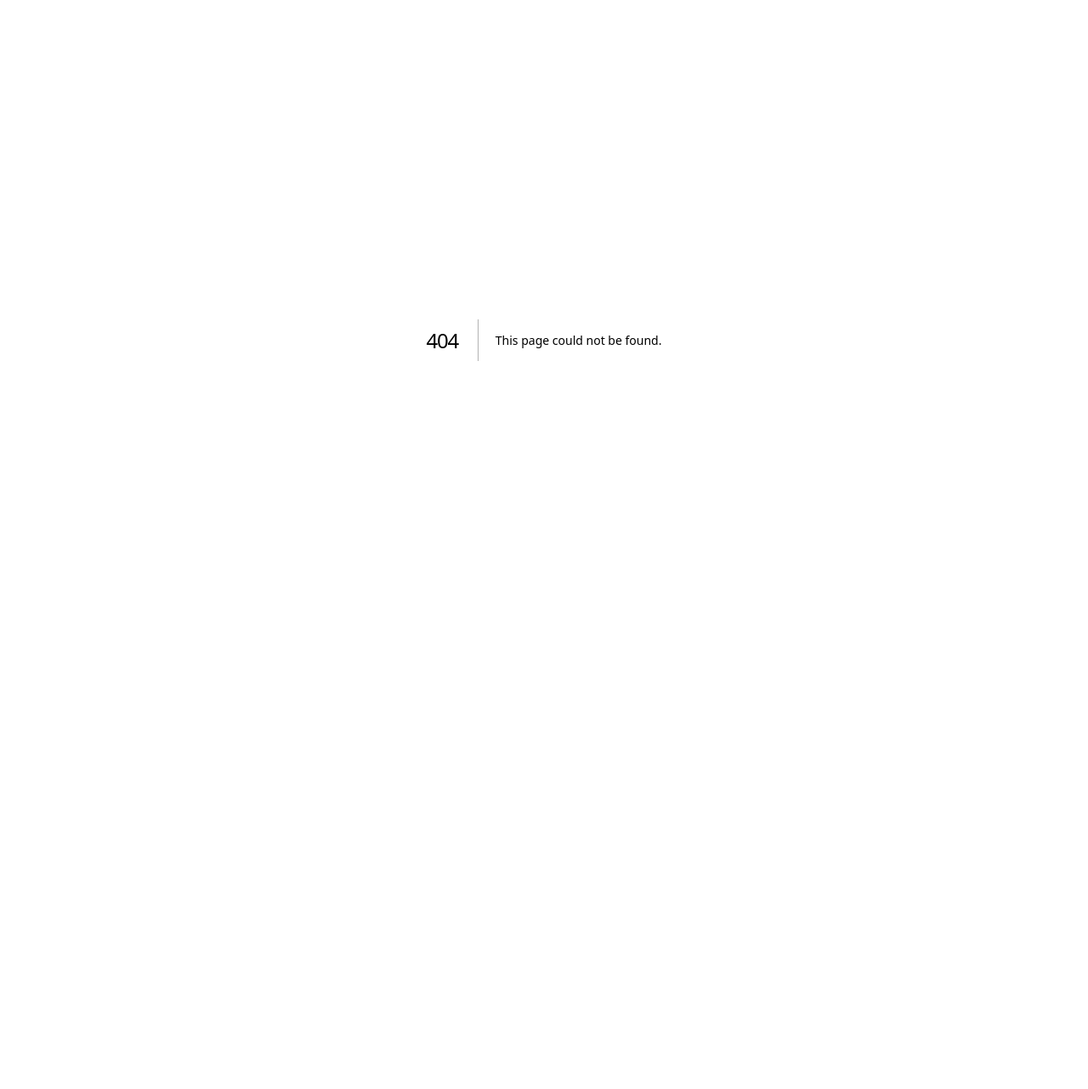
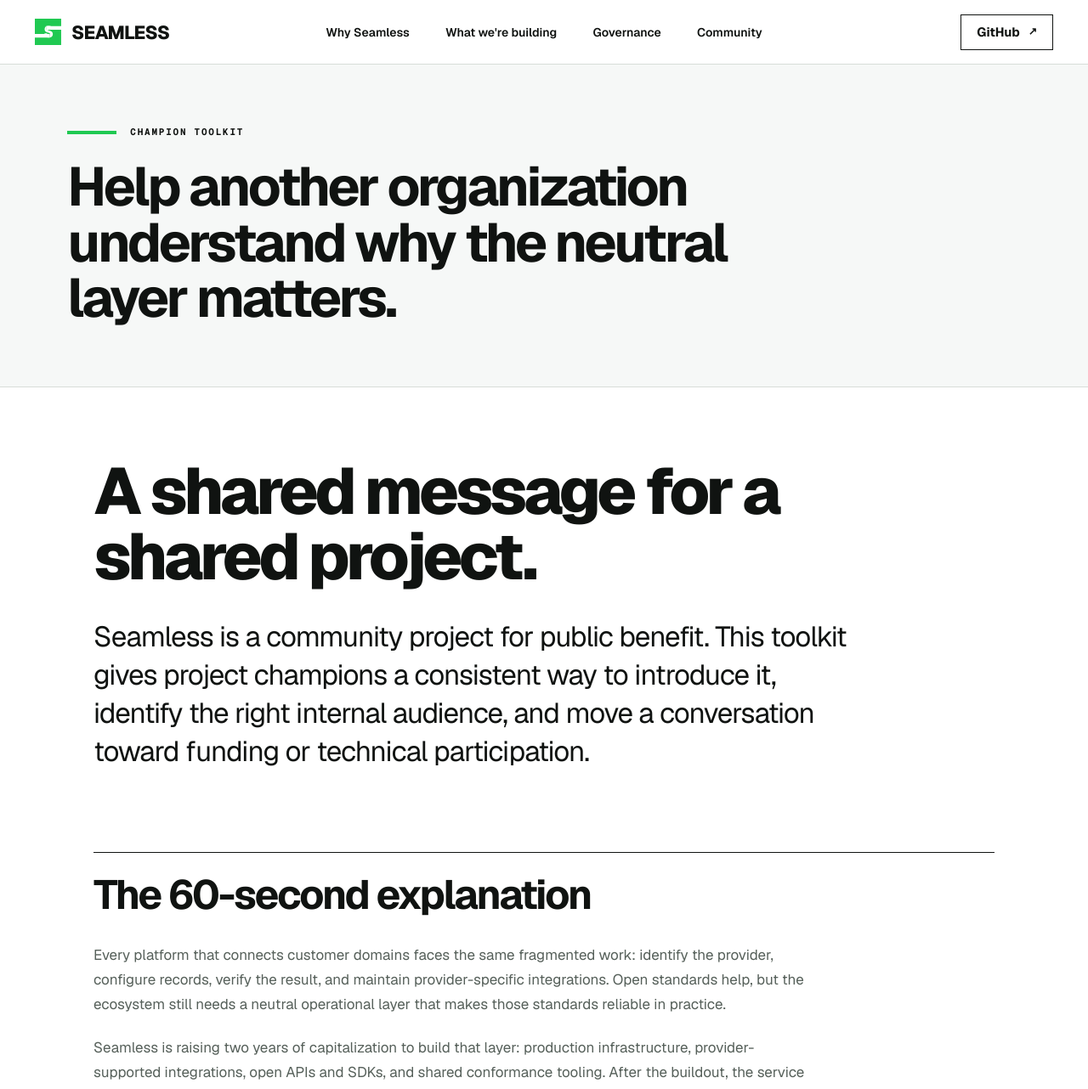
Before and after one commit to seamlessdns/website, a Next.js app: page /sponsors/toolkit in a window 1280 px wide. Before the commit this address had no page. Shown: the top 1282 px of the page at 85% size. Before the commit the page ends 800 px from the top, so only its background shows below. Built offline with nearby package versions, Linux system fonts and the light colour scheme.

Commit message:
Add public champion toolkit

```diff
--- /dev/null
+++ b/app/sponsors/toolkit/page.tsx
@@ -0,0 +1,141 @@
+import type { Metadata } from "next";
+import Link from "next/link";
+import { ExternalArrow, SiteFooter, SiteHeader } from "../../components/site-chrome";
+import styles from "../sponsors.module.css";
+
+export const metadata: Metadata = {
+  alternates: {
+    canonical: "/sponsors/toolkit/",
+  },
+  title: "Champion Toolkit | Seamless",
+  description:
+    "Public talking points and outreach material for people helping build support for Seamless.",
+};
+
+const talkingPoints = [
+  ["The problem", "Open protocols do not operate themselves. Without neutral implementation, organizations still face manual setup, fragmented integrations, and dependency on proprietary connection paths."],
+  ["The project", "Seamless is building production infrastructure, provider-supported integrations, open APIs and SDKs, registries, and shared conformance tooling."],
+  ["The funding model", "Sponsors capitalize a focused two-year buildout. At scale, transparent usage fees are intended to recover the cost of operating the shared service."],
+  ["The market outcome", "Organizations may use Seamless directly or build commercial services on top. The common layer remains neutral while competition happens through experience, support, security, analytics, and orchestration."],
+  ["The governance guarantee", "Funding does not buy protocol influence, technical approval, preferential interoperability, listing, or exclusive access. Technical participation remains open without payment."],
+];
+
+const questions = [
+  ["Is Seamless competing with commercial domain products?", "No. Seamless establishes a neutral infrastructure layer that commercial products can use and extend. It should make entry and differentiation easier, not prohibit commercial services."],
+  ["Why not let every company build its own integrations?", "They can, but the ecosystem repeatedly pays for the same work. Shared implementation, registries, and conformance tooling reduce duplicated engineering and make provider support more dependable."],
+  ["Why sponsor something that will later charge for usage?", "Sponsorship supplies the concentrated capital needed to create the service and reach useful coverage. Later operating fees are intended to sustain the service transparently rather than recover venture-style margins or create lock-in."],
+  ["Does a larger sponsor control the technical roadmap?", "No. Sponsorship supports funding governance and strategic planning, but technical decisions remain part of the open technical community and standards process."],
+  ["Can an organization participate without paying?", "Yes. Engineering, standards work, testing, integrations, adoption, and community participation are separate from paid membership."],
+];
+
+export default function ToolkitPage() {
+  return (
+    <main>
+      <SiteHeader page="sponsors" />
+
+      <section className={styles.hero}>
+        <p className="eyebrow"><span /> Champion toolkit</p>
+        <p>Help another organization understand why the neutral layer matters.</p>
+      </section>
+
+      <article className={styles.document}>
+        <h1>A shared message for a shared project.</h1>
+        <p>
+          Seamless is a community project for public benefit. This toolkit gives project champions a consistent way to introduce it, identify the right internal audience, and move a conversation toward funding or technical participation.
+        </p>
+
+        <h2>The 60-second explanation</h2>
+        <div className={styles.templateBlock}>
+          <p>
+            Every platform that connects customer domains faces the same fragmented work: identify the provider, configure records, verify the result, and maintain provider-specific integrations. Open standards help, but the ecosystem still needs a neutral operational layer that makes those standards reliable in practice.
+          </p>
+          <p>
+            Seamless is raising two years of capitalization to build that layer: production infrastructure, provider-supported integrations, open APIs and SDKs, and shared conformance tooling. After the buildout, the service is intended to operate through transparent, cost-based usage fees.
+          </p>
+          <p>
+            Companies can use Seamless directly or build commercial products on top of it. Sponsorship funds the common foundation; it does not buy protocol influence or exclusive access.
+          </p>
+        </div>
+
+        <h2>Core talking points</h2>
+        <div className={styles.talkingPointList}>
+          {talkingPoints.map(([title, copy], index) => (
+            <div key={title}>
+              <span>{String(index + 1).padStart(2, "0")}</span>
+              <div><strong>{title}</strong><p>{copy}</p></div>
+            </div>
+          ))}
+        </div>
+
+        <h2>Introduction message</h2>
+        <div className={styles.templateBlock}>
+          <p><strong>Subject: A neutral foundation for automated domain connections</strong></p>
+          <p>
+            I’m helping the Seamless community bring together the organizations that benefit from reliable domain automation.
+          </p>
+          <p>
+            Seamless is building a neutral operational layer for connecting domains across service providers, DNS providers, and registrars. The project’s two-year buildout will fund production infrastructure, provider-supported integrations, open developer tools, and shared conformance testing.
+          </p>
+          <p>
+            The goal is not to replace commercial services. It is to create a common foundation that organizations can use directly or build differentiated services on top of—without making the ecosystem dependent on a single proprietary path.
+          </p>
+          <p>
+            I think this intersects with your work on [activation, domains, infrastructure, or ecosystem partnerships]. Would you be open to a short conversation with the project team about the roadmap and ways to participate?
+          </p>
+        </div>
+
+        <h2>Conversation flow</h2>
+        <ol className={styles.playbook}>
+          <li><strong>Start with their value.</strong><span>Connect Seamless to activation, distribution, migration, support cost, security, or platform opportunity.</span></li>
+          <li><strong>Explain the structural problem.</strong><span>Open specifications need neutral implementation and dependable provider access to deliver their full value.</span></li>
+          <li><strong>Describe the two-year outcome.</strong><span>Production service, provider-supported integrations, open tools, conformance, and a sustainable operating model.</span></li>
+          <li><strong>Offer the right path.</strong><span>Paid membership, engineering, integration, testing, adoption, or advocacy.</span></li>
+          <li><strong>Agree on one next step.</strong><span>Identify the internal owner, schedule a technical or sponsorship discussion, or request an introduction.</span></li>
+        </ol>
+
+        <h2>Frequently asked questions</h2>
+        <div className={styles.faqList}>
+          {questions.map(([question, answer]) => (
+            <details key={question}>
+              <summary>{question}</summary>
+              <p>{answer}</p>
+            </details>
+          ))}
+        </div>
+
+        <aside className={styles.callout}>
+          <span>Keep the distinction clear</span>
+          <h2>Technical participation is not a membership benefit.</h2>
+          <p>
+            Nobody is buying protocol influence. Sponsorship capitalizes the shared implementation and adoption work. Technical authority comes from open contribution, evidence, interoperability, and the project’s technical governance.
+          </p>
+        </aside>
+
+        <h2>After the first conversation</h2>
+        <p>
+          Record the organization’s likely value, internal owner, relevant workstream, participation path, and next action in the private outreach tracker. Do not publish prospect status, recommended asks, relationship notes, or internal volume estimates.
+        </p>
+
+        <div className={styles.inlineActions}>
+          <Link className="button button-primary" href="/sponsors/">View membership</Link>
+          <Link className="button button-outline" href="/sponsors/why-participate/">Review stakeholder value</Link>
+        </div>
+      </article>
+
+      <section className="community-section">
+        <div>
+          <p className="eyebrow"><span /> Build the common layer</p>
+          <h2>Bring the right organizations into the conversation.</h2>
+          <p>Use these materials, make a warm introduction, or participate directly in the open project.</p>
+        </div>
+        <div className="community-actions">
+          <a className="button button-light" href="https://github.com/seamlessdns" target="_blank" rel="noreferrer">
+            Join on GitHub <ExternalArrow />
+          </a>
+        </div>
+      </section>
+
+      <SiteFooter page="sponsors" />
+    </main>
+  );
+}
```
